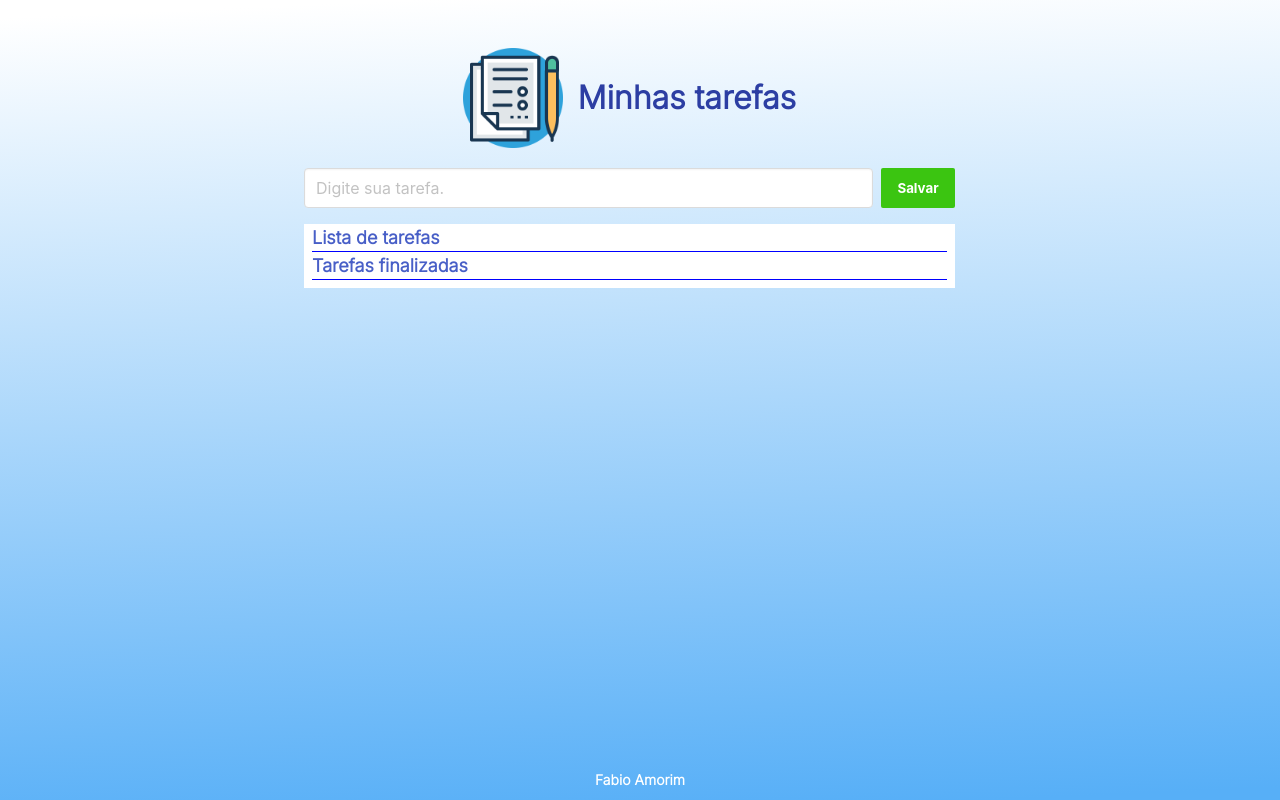
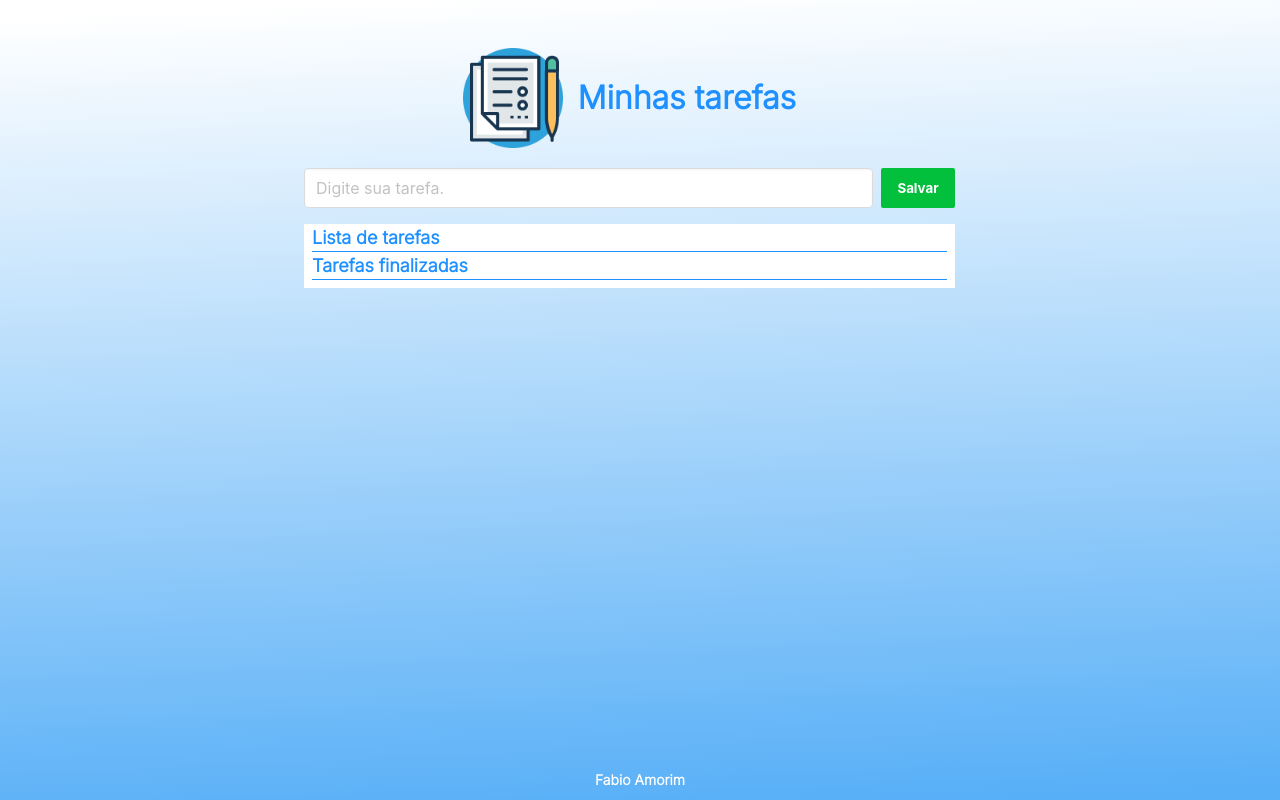
Before and after one commit to fbamorim/minhas-tarefas, a plain HTML site: page index.html in a window 1280 px wide. Drawn offline with nearby package versions, Linux system fonts and the light colour scheme.

Commit message:
Editando cores.

```diff
--- a/assets/style.css
+++ b/assets/style.css
@@ -12,6 +12,7 @@ body {
 
 h2 {
   font-size: 18px;
+  color: #1E90FF;
 }
 
 
@@ -32,7 +33,7 @@ h2 {
 .title {
   text-align: center;
   margin-left: 15px;
-  color: rgb(44, 62, 163);
+  color: #1E90FF;
 }
 
 form {
@@ -42,9 +43,9 @@ form {
 button {
   border: none;
   color: #FFF;
-  background-color: #3bc511;
+  background-color: #03C03C	;
   border-radius: 2px;
-  padding: 10px 16px;
+  padding: 0 16px;
   margin-left: 8px;
   font-weight: bold;
 }
@@ -54,7 +55,7 @@ button {
 }
 
 .borda-lista {
-  border-bottom: solid 1px blue;
+  border-bottom: solid 1px #1E90FF;
 }
 
 input:disabled {
--- a/index.html
+++ b/index.html
@@ -31,13 +31,13 @@
 
     <div class="has-background-white mt-4">
       <div>
-        <h2 class="has-text-link has-text-weight-bold ml-2">Lista de tarefas</h1>
+        <h2 class="has-text-weight-bold ml-2">Lista de tarefas</h1>
           <ul class="mx-2 borda-lista" id="lista-de-itens">
           </ul>
       </div>
 
       <section class="pb-2">
-        <h2 class="has-text-link has-text-weight-bold ml-2">Tarefas finalizadas</h1>
+        <h2 class="has-text-weight-bold ml-2">Tarefas finalizadas</h1>
           <ul class="mx-2 borda-lista" id="itens-comprados">
           </ul>
       </section>
```
